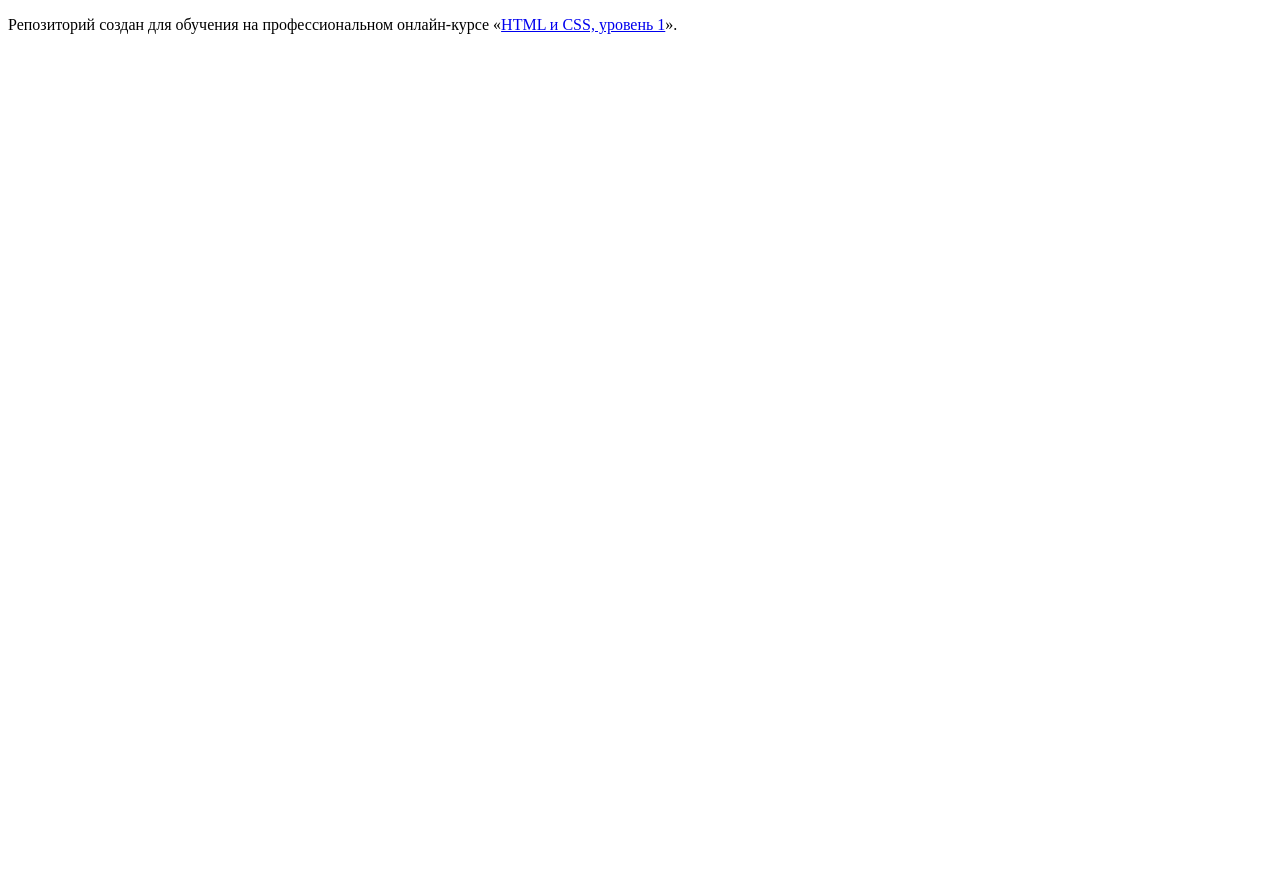
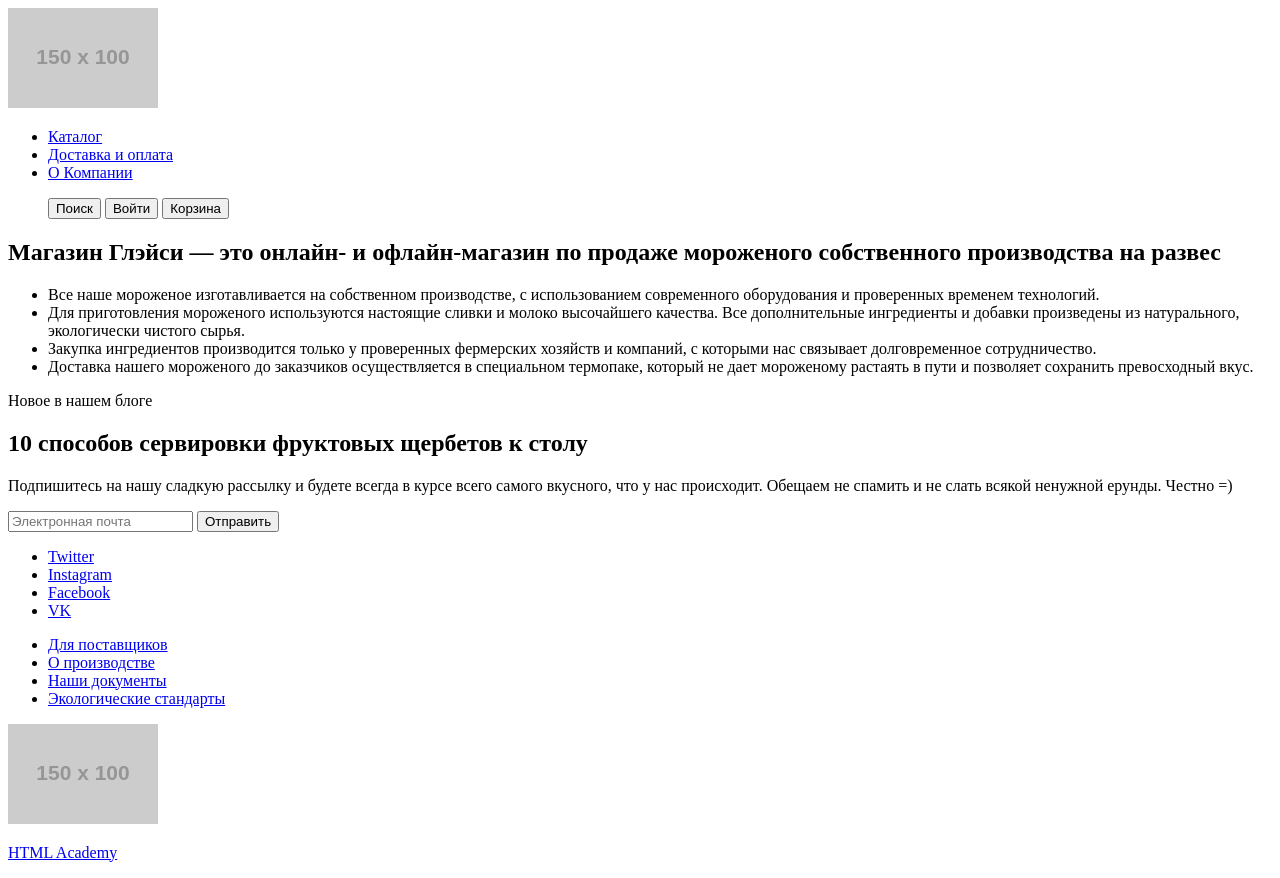
Before and after one commit to ViktorsDolzenko/1323723-gllacy-27, a plain HTML site: page index.html in a window 1280 px wide. Before the commit the page ends 800 px from the top, so only its background shows below. Drawn offline with Linux system fonts and the light colour scheme; placeholder pictures from the web are drawn by us.

Commit message:
index.html

```diff
--- a/index.html
+++ b/index.html
@@ -5,8 +5,70 @@
     <title>HTML Academy: Глейси</title>
   </head>
   <body>
+<header>
+  <nav>
+      <img src="https://via.placeholder.com/150x100" alt="">
+    <ul>
+      <li><a href="#">Каталог</a></li>
+      <li><a href="#">Доставка и оплата</a></li>
+      <li><a href="#">О Компании</a></li>
+    </ul>
+  <ul>
+<button type="button">Поиск</button>
+<button type="button">Войти</button>
+<button type="button">Корзина</button>
+    </ul>
+  </nav>
+</header>
+<main>
+  <section>
+    <h2>Магазин Глэйси — это онлайн- и офлайн-магазин по продаже мороженого собственного производства на развес</h2>
+    <ul>
+      <li>Все наше мороженое изготавливается на собственном производстве, с использованием современного оборудования и проверенных временем технологий.</li>
+      <li>Для приготовления мороженого используются настоящие сливки и молоко высочайшего качества. Все дополнительные ингредиенты и добавки произведены из натурального, экологически чистого сырья.
+        </li>
+        <li>Закупка ингредиентов  производится только у проверенных фермерских хозяйств и компаний, с которыми нас связывает долговременное сотрудничество.</li>
+        <li>Доставка нашего мороженого до заказчиков осуществляется в специальном термопаке, который не дает мороженому растаять в пути и позволяет сохранить превосходный вкус.</li>
+    </ul>
+  </section>
+  <article>
+    <p>Новое в нашем блоге</p>
+    <h2>10 способов сервировки фруктовых щербетов к столу</h2>
+  </article>
 
-    <p>Репозиторий создан для обучения на профессиональном онлайн‑курсе «<a href="https://htmlacademy.ru/intensive/htmlcss">HTML и CSS, уровень 1</a>».</p>
+  <article>
+    <p>Подпишитесь на нашу сладкую рассылку и будете всегда в курсе всего самого вкусного, что у нас происходит. Обещаем не спамить и не слать всякой ненужной ерунды. Честно =) </p>
+    <form>
+      <input type="email" name="email" placeholder="Электронная почта">
+      <input type="submit" value="Отправить" >
+    </form>
+  </article>
+  <footer>
+    <div>
+    <ul>
+      <li><a href="#">Twitter</a></li>
+      <li><a href="#">Instagram</a></li>
+      <li><a href="#">Facebook</a></li>
+      <li><a href="#">VK</a></li>
+    </ul>
+  </div>
+    <div>
+      <ul>
+          <li><a href="#">Для поставщиков</a></li>
+          <li><a href="#">О производстве</a></li>
+          <li><a href="#">Наши документы</a></li>
+          <li><a href="#">Экологические стандарты</a></li>
+      </ul>
+    </div>
+  <div>
+      <img src="https://via.placeholder.com/150x100" alt="">
+  </div>
+    <p>
+        <a href="https://htmlacademy.ru">HTML Academy</a>
+      </p>
+  </footer>
+
+</main>
 
   </body>
 </html>
```
